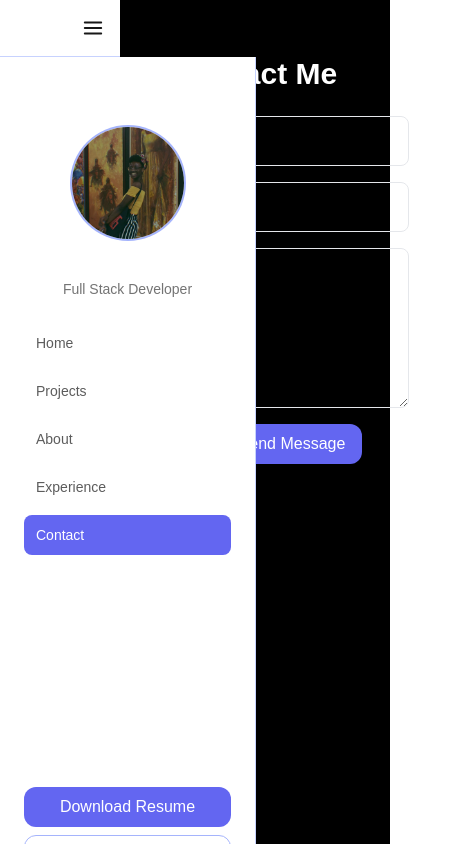
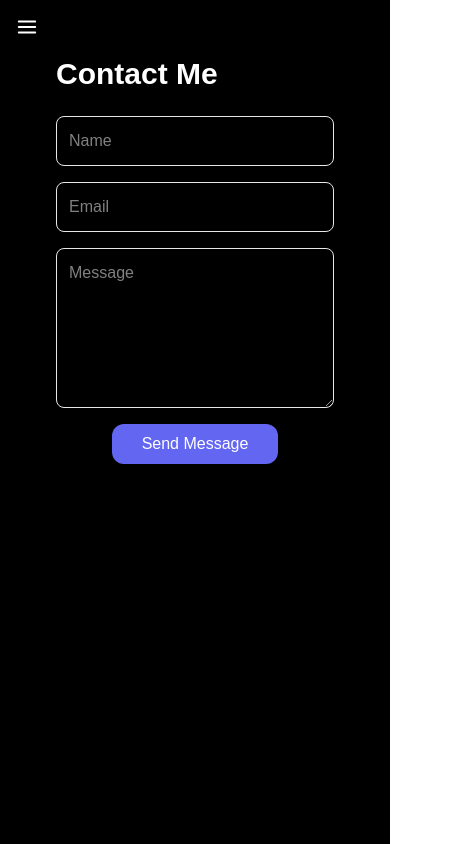
Before and after one commit to 7amarah/tamarah-portfolio, a Next.js app: page /contact in a window 390 px wide. Shown: the whole page, 465 px wide, since content can reach past the window. Built offline with nearby package versions, Linux system fonts and the light colour scheme.

Commit message:
remove the mobile tol bar code section

```diff
--- a/components/layout/Sidebar.tsx
+++ b/components/layout/Sidebar.tsx
@@ -2,35 +2,32 @@
 
 import Link from "next/link";
 import Image from "next/image";
-import { motion, AnimatePresence } from "framer-motion";
+import { useEffect } from "react";
+import { FiX } from "react-icons/fi";
 import { NAV_ITEMS } from "@/lib/constants";
 import { usePathname } from "next/navigation";
-import { useState } from "react";
-import { FiMenu, FiX } from "react-icons/fi";
+import { motion, AnimatePresence } from "framer-motion";
 
-export default function Sidebar() {
+export default function Sidebar({
+    isOpen,
+    setIsOpen,
+}: {
+    isOpen: boolean;
+    setIsOpen: (val: boolean) => void;
+}) {
     const pathname = usePathname();
-    const [isOpen, setIsOpen] = useState(false);
 
     const isActive = (pathname: string, href: string) => {
         if (href === "/") return pathname === "/";
-        return pathname.startsWith(href);
+        return pathname === href || pathname.startsWith(href + "/");
     };
+
+    useEffect(() => {
+        setIsOpen(false);
+    }, [pathname]);
 
     return (
         <>
-            {/* MOBILE TOP BAR */}
-            <div className="lg:hidden flex items-center justify-between px-4 py-4 border-b border-[var(--accent-200)] bg-[var(--background)]">
-                <h2 className="font-semibold">Tamarah</h2>
-
-                <button
-                    onClick={() => setIsOpen(true)}
-                    className="text-[var(--foreground)]"
-                >
-                    <FiMenu size={22} />
-                </button>
-            </div>
-
             {/* OVERLAY */}
             <AnimatePresence>
                 {isOpen && (
@@ -39,30 +36,28 @@ export default function Sidebar() {
                         animate={{ opacity: 1 }}
                         exit={{ opacity: 0 }}
                         onClick={() => setIsOpen(false)}
-                        className="fixed inset-0 bg-black/50 z-40 lg:hidden"
+                        className="fixed inset-0 z-40 lg:hidden bg-[var(--background)]/80 backdrop-blur-sm"
                     />
                 )}
             </AnimatePresence>
 
-            {/* SIDEBAR / DRAWER */}
-            <AnimatePresence>
-                {(isOpen || typeof window !== "undefined") && (
+            {/* SIDEBAR */}
             <motion.aside
                 initial={{ x: -260 }}
-                        animate={{ x: 0 }}
+                animate={{ x: isOpen ? 0 : -260 }}
                 exit={{ x: -260 }}
-                        transition={{ duration: 0.4, ease: "easeOut" }}
-                        className="
-                            fixed lg:static
+                transition={{ duration: 0.3 }}
+                className={`
+                    fixed lg:sticky lg:top-0 lg:h-screen
+                    ${isOpen ? "translate-x-0" : "-translate-x-full lg:translate-x-0"}
                     z-50
                     w-64 h-screen
-                            p-6
-                            flex flex-col gap-6
                     bg-[var(--background)]
                     border-r border-[var(--accent-200)]
-                        "
+                    p-6 flex flex-col gap-6
+                `}
             >
-                        {/* CLOSE BUTTON (mobile only) */}
+                {/* CLOSE BUTTON */}
                 <div className="flex justify-end lg:hidden">
                     <button onClick={() => setIsOpen(false)}>
                         <FiX size={22} />
@@ -71,10 +66,7 @@ export default function Sidebar() {
 
                 {/* PROFILE */}
                 <div className="flex flex-col items-center">
-                            <div className="
-                                relative w-28 h-28 rounded-full overflow-hidden mb-3
-                                ring-2 ring-[var(--accent-300)]
-                            ">
+                    <div className="relative w-28 h-28 rounded-full overflow-hidden mb-3 ring-2 ring-[var(--accent-300)]">
                         <Image
                             fill
                             alt="Tamarah profile"
@@ -101,27 +93,14 @@ export default function Sidebar() {
                             <Link
                                 key={item.href}
                                 href={item.href}
-                                        onClick={() => setIsOpen(false)}
-                                        className="relative px-3 py-2 rounded-lg"
+                                className="px-3 py-2"
                             >
-                                        {active && (
-                                            <motion.span
-                                                layoutId="active-pill"
-                                                className="
-                                                    absolute inset-0
-                                                    bg-[var(--accent-500)]
-                                                    rounded-lg
-                                                    z-0
-                                                "
-                                            />
-                                        )}
-
                                 <span
                                     className={`
-                                                relative z-10 text-sm
+                                        inline-block text-sm transition-all duration-200
                                         ${active
-                                                    ? "text-white font-medium"
-                                                    : "text-[var(--foreground)]/70"}
+                                            ? "text-[var(--accent-600)] font-semibold scale-105 drop-shadow-[0_0_6px_var(--accent-500)]"
+                                            : "text-[var(--foreground)]/70 hover:text-[var(--foreground)]"}
                                     `}
                                 >
                                     {item.label}
@@ -135,11 +114,7 @@ export default function Sidebar() {
                 <div className="mt-auto flex flex-col gap-2">
                     <a
                         href="https://drive.google.com/uc?export=download&id=1A2_r93u4JYEURb3TK0nhKLjSsHu_EG8t"
-                                className="
-                                    bg-[var(--accent-500)]
-                                    text-white text-center py-2 rounded-xl
-                                    hover:opacity-90 transition
-                                "
+                        className="bg-[var(--accent-500)] text-white text-center py-2 rounded-xl hover:opacity-90 transition"
                     >
                         Download Resume
                     </a>
@@ -147,20 +122,12 @@ export default function Sidebar() {
                     <a
                         href="https://drive.google.com/file/d/1A2_r93u4JYEURb3TK0nhKLjSsHu_EG8t/view"
                         target="_blank"
-                                className="
-                                    text-center py-2 rounded-xl
-                                    border border-[var(--accent-300)]
-                                    text-[var(--foreground)]
-                                    hover:border-[var(--accent-500)]
-                                    transition
-                                "
+                        className="text-center py-2 rounded-xl border border-[var(--accent-300)] text-[var(--foreground)] hover:border-[var(--accent-500)] transition"
                     >
                         View Resume
                     </a>
                 </div>
             </motion.aside>
-                )}
-            </AnimatePresence>
         </>
     );
 }
```
Lines whose indentation alone changed are shown as unchanged.
